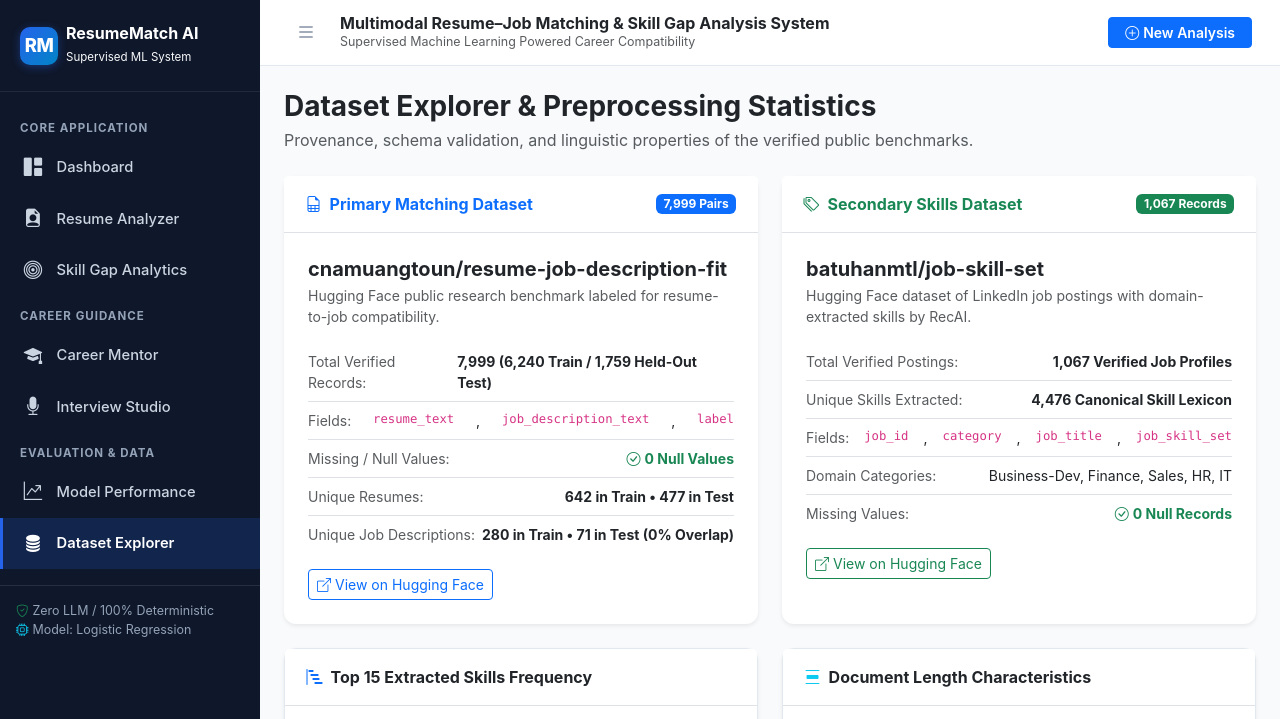
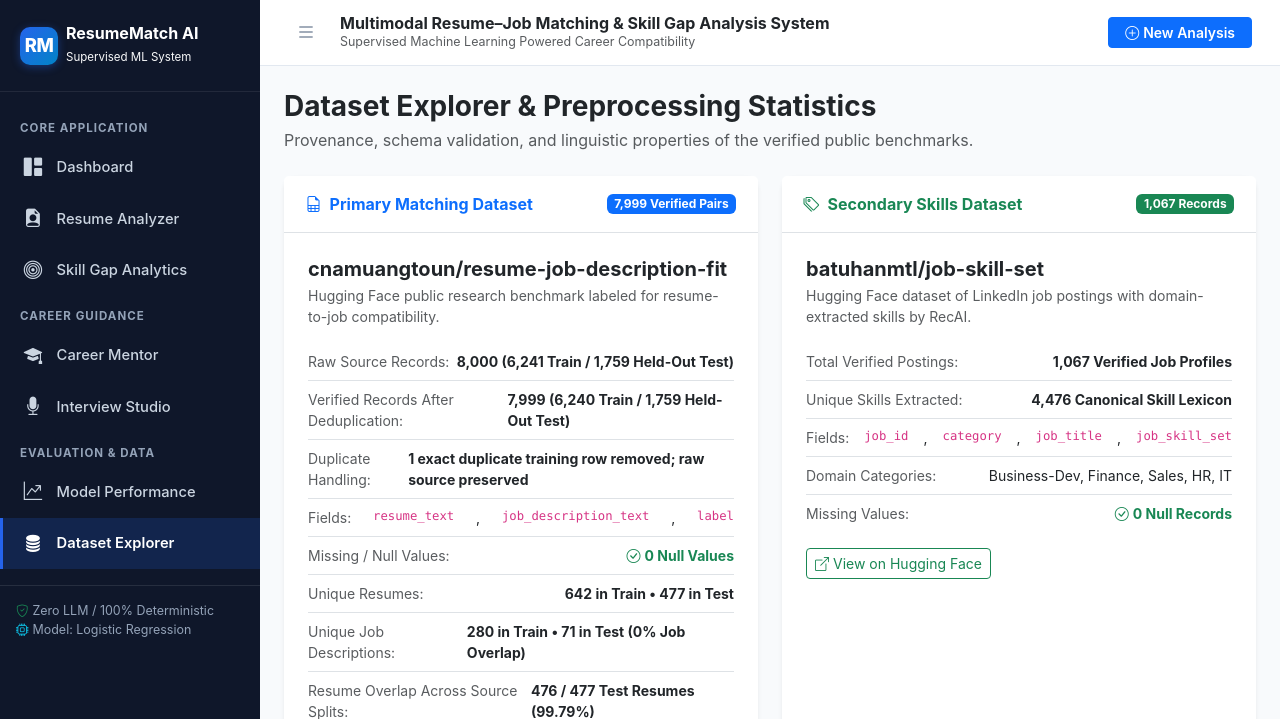
Before and after one commit to Harsha1704/ResumeMatch_AI, a Flask app: page /datasets in a window 1280 px wide. Shown: the top 719 px of the page. Run offline with Flask 3, Linux system fonts and the light colour scheme; some libraries are stand-ins or nearby versions.

Commit message:
Clarify raw versus verified dataset counts and split overlap

```diff
--- a/templates/dataset_explorer.html
+++ b/templates/dataset_explorer.html
@@ -16,7 +16,7 @@
             <div class="card h-100 shadow-sm border-0">
                 <div class="card-header bg-white py-3 border-bottom d-flex justify-content-between align-items-center">
                     <span class="fw-bold text-primary"><i class="bi bi-file-earmark-spreadsheet me-2"></i>Primary Matching Dataset</span>
-                    <span class="badge bg-primary">7,999 Pairs</span>
+                    <span class="badge bg-primary">7,999 Verified Pairs</span>
                 </div>
                 <div class="card-body p-4">
                     <h5 class="fw-bold text-dark mb-1">cnamuangtoun/resume-job-description-fit</h5>
@@ -24,8 +24,16 @@
 
                     <ul class="list-group list-group-flush small mb-3">
                         <li class="list-group-item d-flex justify-content-between px-0">
-                            <span class="text-muted">Total Verified Records:</span>
+                            <span class="text-muted">Raw Source Records:</span>
+                            <strong>8,000 (6,241 Train / 1,759 Held-Out Test)</strong>
+                        </li>
+                        <li class="list-group-item d-flex justify-content-between px-0">
+                            <span class="text-muted">Verified Records After Deduplication:</span>
                             <strong>7,999 (6,240 Train / 1,759 Held-Out Test)</strong>
+                        </li>
+                        <li class="list-group-item d-flex justify-content-between px-0">
+                            <span class="text-muted">Duplicate Handling:</span>
+                            <strong>1 exact duplicate training row removed; raw source preserved</strong>
                         </li>
                         <li class="list-group-item d-flex justify-content-between px-0">
                             <span class="text-muted">Fields:</span>
@@ -41,7 +49,11 @@
                         </li>
                         <li class="list-group-item d-flex justify-content-between px-0">
                             <span class="text-muted">Unique Job Descriptions:</span>
-                            <strong>280 in Train &bull; 71 in Test (0% Overlap)</strong>
+                            <strong>280 in Train &bull; 71 in Test (0% Job Overlap)</strong>
+                        </li>
+                        <li class="list-group-item d-flex justify-content-between px-0">
+                            <span class="text-muted">Resume Overlap Across Source Splits:</span>
+                            <strong>476 / 477 Test Resumes (99.79%)</strong>
                         </li>
                     </ul>
 
```
